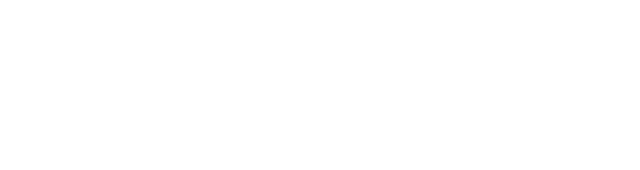
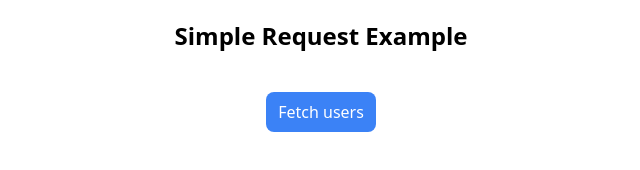
Before and after one commit to milosursulovic/htmx-2024, a website: page public/index.html in a window 1280 px wide. Shown: the whole page, without its empty margins (319-959 px from the left). Drawn offline with nearby package versions, Linux system fonts and the light colour scheme.

Commit message:
Get list of all users

```diff
--- a/public/index.html
+++ b/public/index.html
@@ -11,5 +11,16 @@
     ></script>
     <script src="https://cdn.tailwindcss.com"></script>
   </head>
-  <body></body>
+  <body>
+    <div class="text-center">
+      <h1 class="text-2xl font-bold my-5">Simple Request Example</h1>
+      <button
+        hx-get="/users"
+        hx-swap="outerHTML"
+        class="bg-blue-500 text-white py-2 px-3 my-5 rounded-lg"
+      >
+        Fetch users
+      </button>
+    </div>
+  </body>
 </html>
```
Also changed, not shown: server.js (+15 -0 lines).
